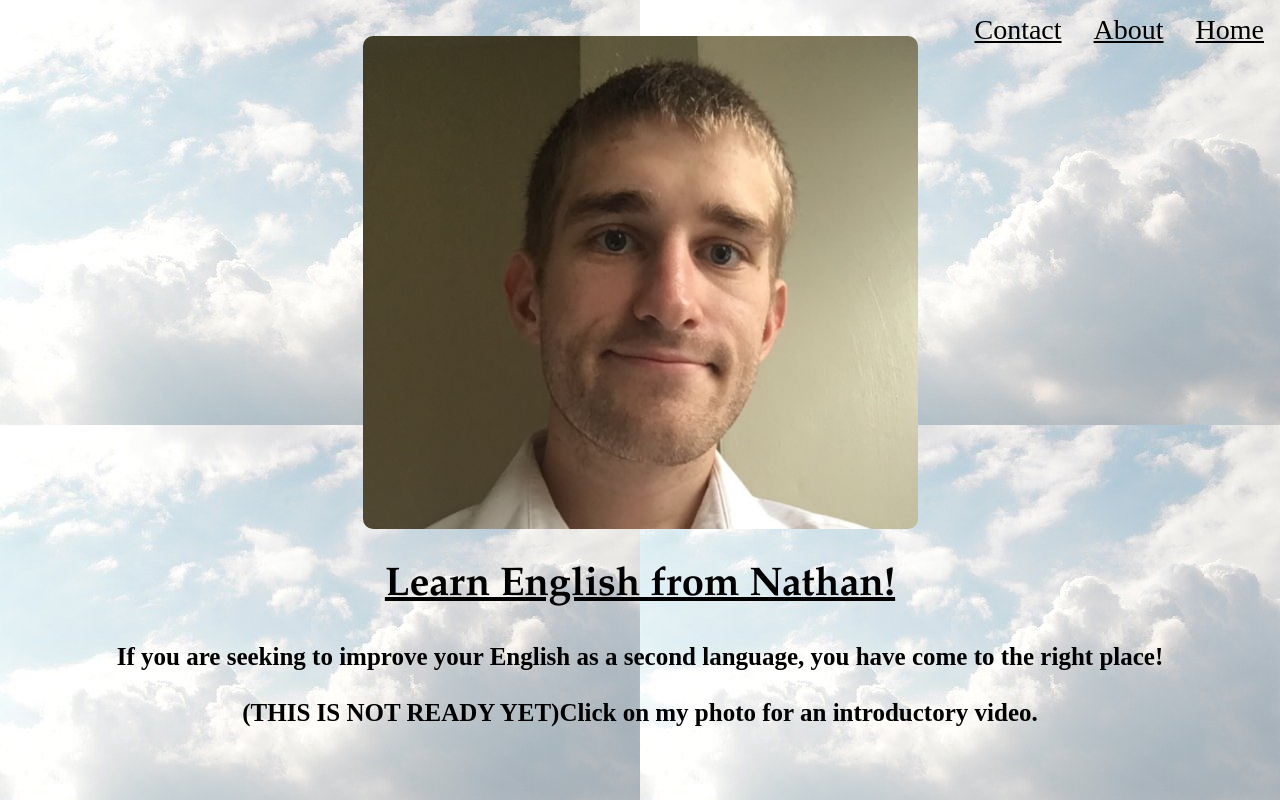
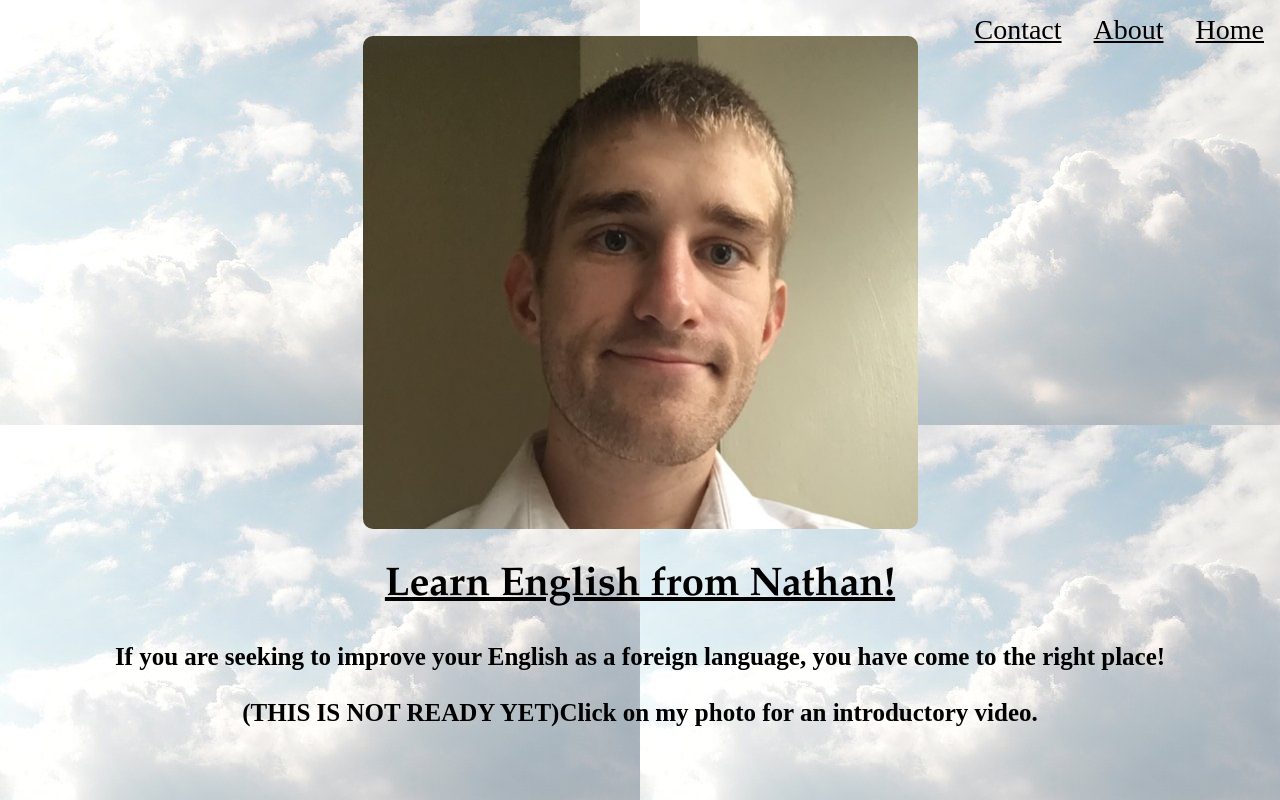
Before and after one commit to NLS34/TEFL_Website, a plain HTML site: page Teaching_Website/index.html in a window 1280 px wide. Drawn offline with Linux system fonts and the light colour scheme; a script that the page names is missing.

Commit message:
Update index.html

```diff
--- a/Teaching_Website/index.html
+++ b/Teaching_Website/index.html
@@ -24,7 +24,7 @@
             <h2><b><u>Learn English from Nathan!</b></u></h2>
             <strong>
                 <p class="center">
-                    If you are seeking to improve your English as a second language, you have come to the right place!
+                    If you are seeking to improve your English as a foreign language, you have come to the right place!
 				<br>
 				<br>(THIS IS NOT READY YET)Click on my photo for an introductory video.
 				<br>
```
